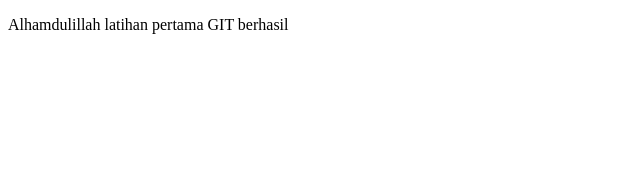
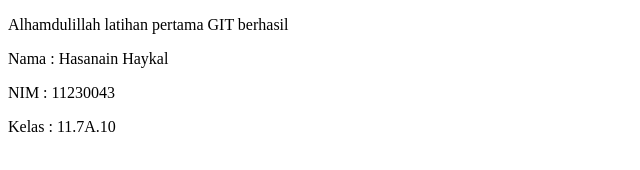
Before and after one commit to haykalarfan/latihan-git, a plain HTML site: page index.html in a window 1280 px wide. Shown: the whole page, without its empty margins (0-640 px from the left). Drawn offline with Linux system fonts and the light colour scheme.

Commit message:
update index

```diff
--- a/index.html
+++ b/index.html
@@ -8,5 +8,8 @@
     </head>
     <body>
         <p>Alhamdulillah latihan pertama GIT berhasil</p>
+        <p>Nama : Hasanain Haykal</p>
+        <p>NIM : 11230043</p>
+        <p>Kelas : 11.7A.10</p>
     </body>
 </html>
```
